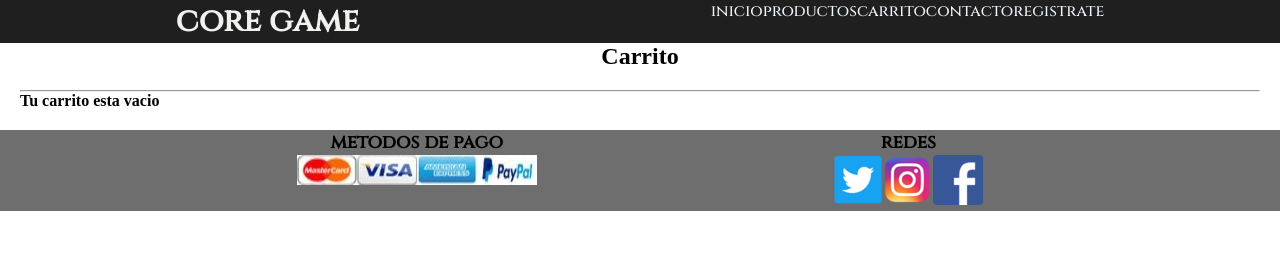
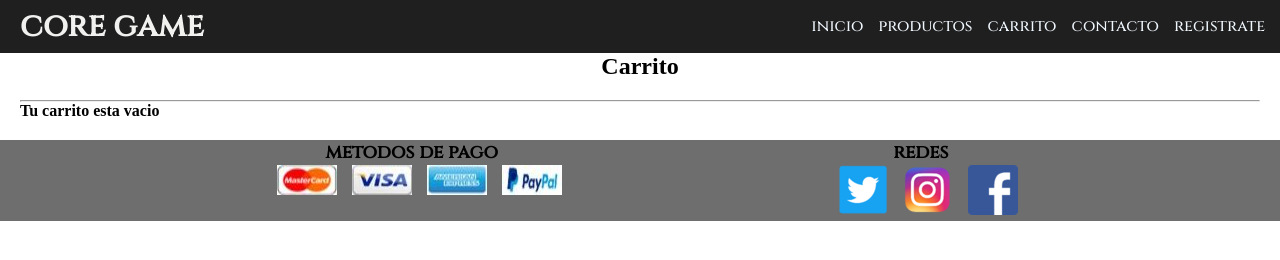
Before and after one commit to thomas-campo/CoreGamer, a plain HTML site: page secciones/carrito.html in a window 1280 px wide. Drawn offline with Linux system fonts and the light colour scheme.

Commit message:
primer commit

```diff
--- a/style/style.css
+++ b/style/style.css
@@ -4,7 +4,6 @@
 }
 
 .grid-container{
-    max-width: 160em;
     width: 100%;
     display: grid;
     grid-template-columns: repeat(4, 1fr);
@@ -172,8 +171,6 @@
 /*vista desktop*/
 @media screen and (min-width: 769px) {
     .grid-container{
-        max-width: 160em;
-        width: 100%;
         display: grid;
         grid-template-columns: repeat(4, 1fr);
         grid-template-rows: auto;
@@ -185,14 +182,23 @@
     }
     .header{
         grid-area: header;
+        padding: 5px 0px;
     }
     header{
         display: flex;
-        justify-content: space-around;
+        justify-content: space-between;
+    }
+    .nombre{
+        display: inline-block;
+        padding-left: 20px;
     }
     .nav ul{
         display: flex;
-        flex-direction: row;
+    }
+    .nav ul li{
+        padding-right: 15px;
+        position: relative;
+        top: 10px;
     }
     .section1{
         grid-area: section1;
@@ -233,6 +239,9 @@
         display: flex;
         flex-flow: row;
         justify-content: space-evenly;
+    }
+    .metodos-de-pago ul li, .redes ul li{
+        padding-left: 15px;
     }
 
 }
@@ -295,15 +304,18 @@
     }
 
     .metodos-de-pago ul{
-    list-style-type: none;
-    display: flex;
-    justify-content: space-evenly;
+        list-style-type: none;
+        display: flex;
     }
 
     .redes ul{
         list-style-type: none;
         display: flex;
-        justify-content: space-evenly;
+        justify-content: center;
+    }
+
+    .metodos-de-pago ul li, .redes ul li{
+        padding-left: 15px;
     }
 }
 
```
